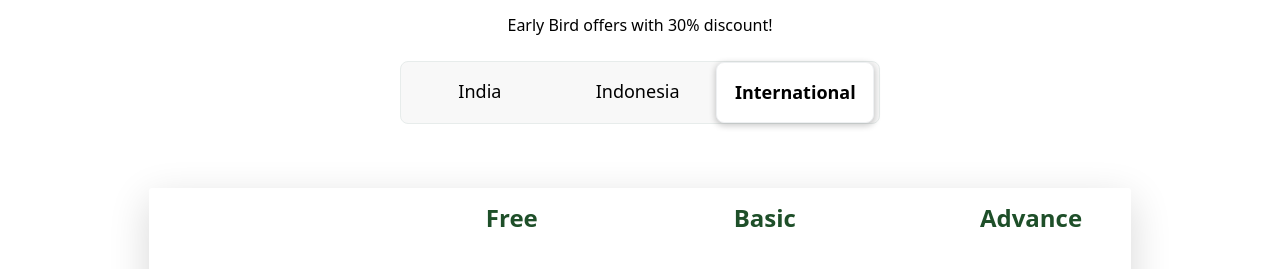
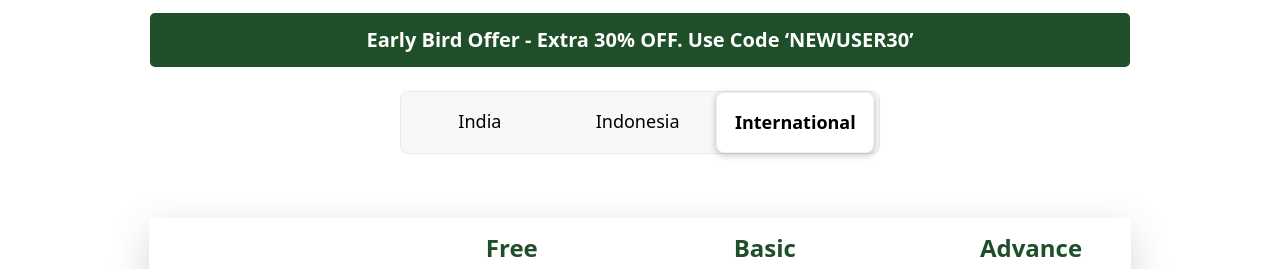
Before and after one commit to alphaextensions/wa-web-sender-website, a Gatsby site: page /pricing in a window 1280 px wide. Shown: the part 163-432 px from the top of the page. Built offline with nearby package versions, Linux system fonts and the light colour scheme; Gatsby itself is replaced by a stand-in of ours.

Commit message:
30% off discount

```diff
--- a/src/components/pricing/pricing.js
+++ b/src/components/pricing/pricing.js
@@ -133,7 +133,9 @@ export default function Pricing() {
   return (
     <div className="pricing">
       <h1 className="price-header">Our Pricing</h1>
-      <div>Early Bird offers with 30% discount!</div>
+      <div style={{background: '#1E4F29', borderRadius: '5px', textAlign: 'center', color: '#fff', padding: '12px', width: '100%', maxWidth: '980px', fontWeight: 'bold', fontSize: '20px'}}>
+        Early Bird Offer - Extra 30% OFF. Use Code ‘NEWUSER30’
+      </div>
       {/*<Slider*/}
       {/*  style={{ marginTop: '24px' }}*/}
       {/*  onText="International"*/}
```
